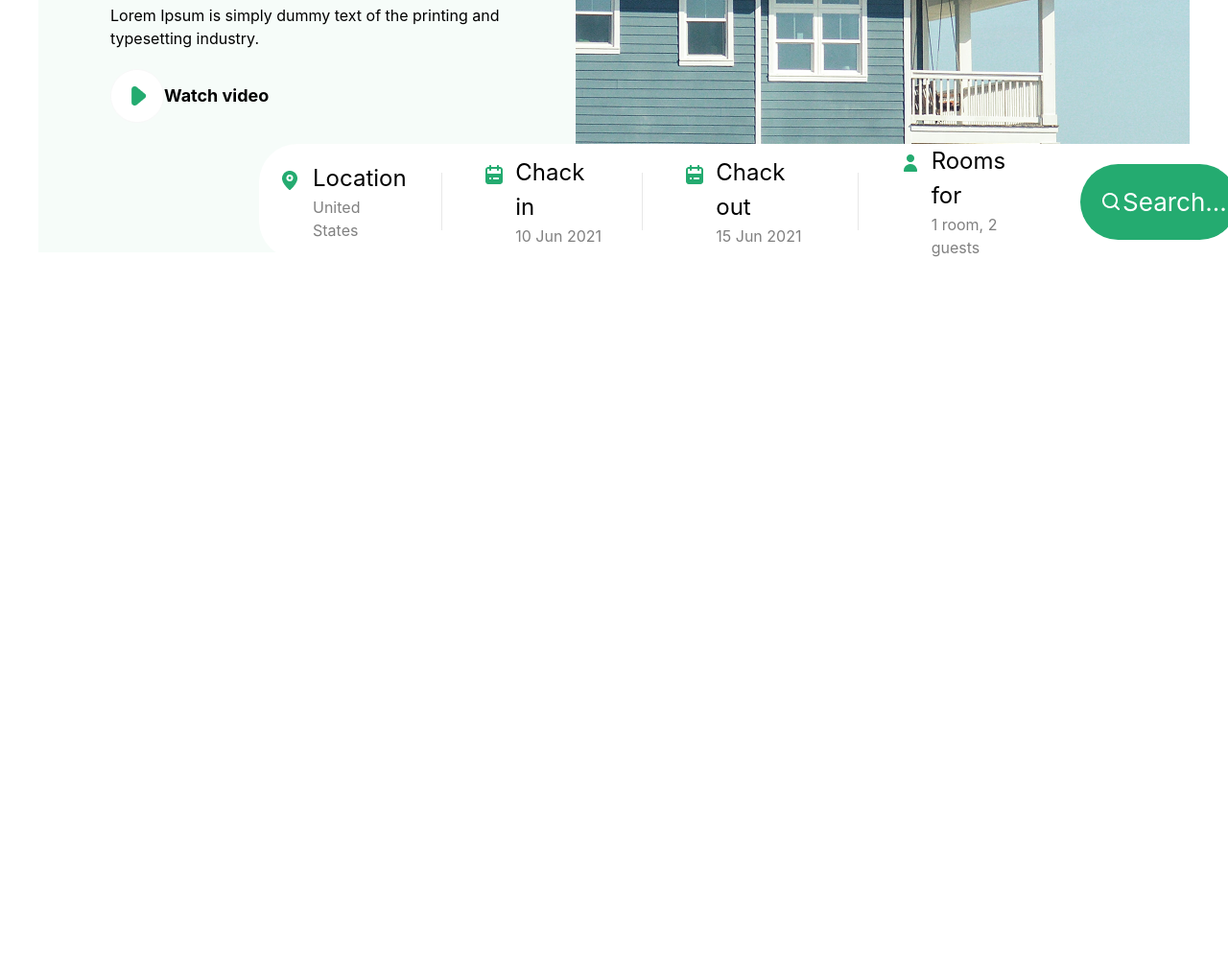
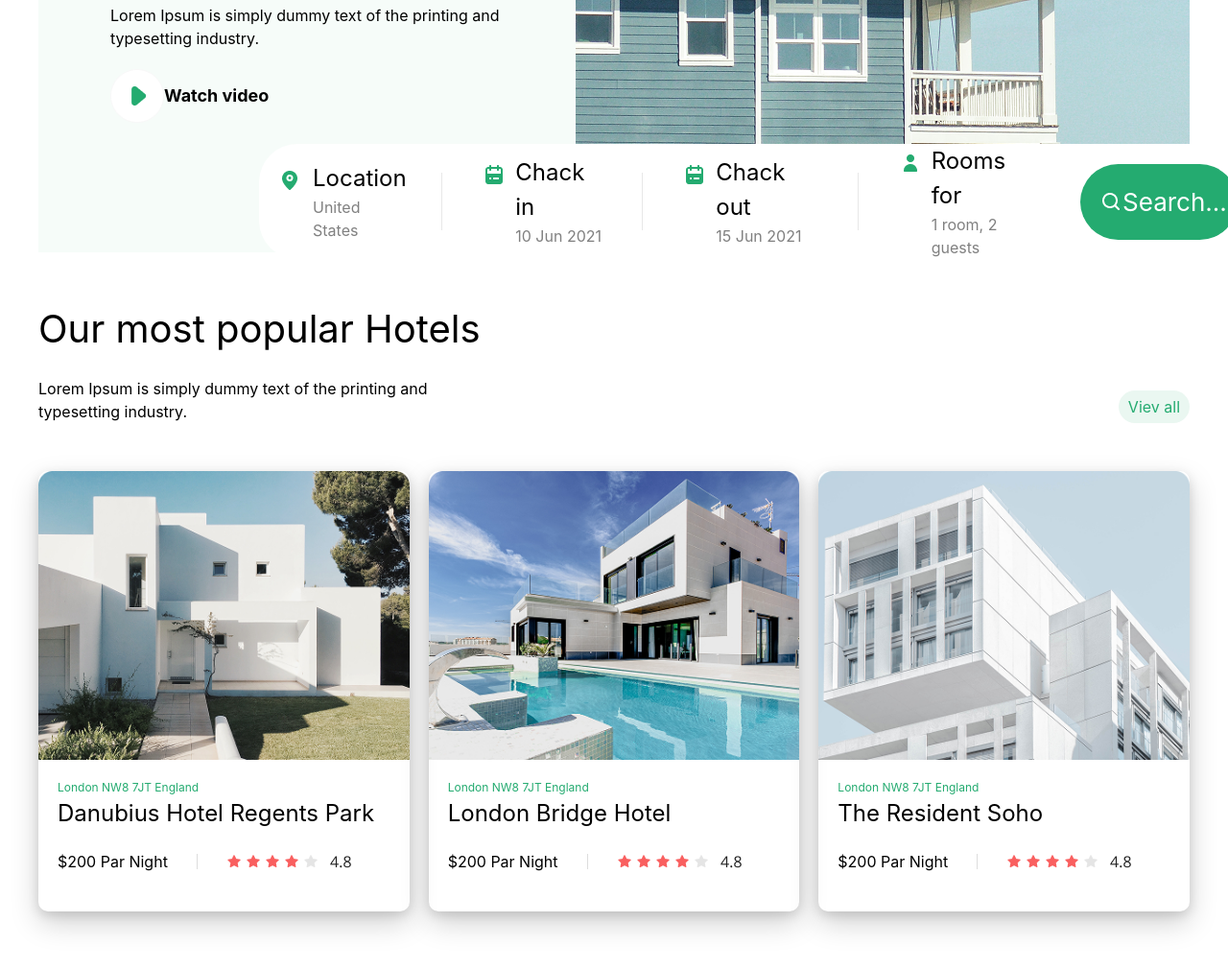
Before and after one commit to z1yodullo/A3, a website: page index.html in a window 1280 px wide. Shown: the part 500-1510 px from the top of the page at 96% size. Before the commit the page ends 800 px from the top, so only its background shows below. Drawn offline with nearby package versions, Linux system fonts and the light colour scheme; files that its build step writes are made by us from their sources.

Commit message:
add section 2 in page 1

```diff
--- a/index.html
+++ b/index.html
@@ -43,7 +43,9 @@
         </aside>
         <img src="image.png" alt="" />
       </div>
-      <div class="flex items-center justify-center gap-[42px] w-[1020px] m-auto rounded-[40px] absolute left-[270px] top-[650px] bg-white pl-[20px]">
+      <div
+        class="flex items-center justify-center gap-[42px] w-[1020px] m-auto rounded-[40px] absolute left-[270px] top-[650px] bg-white pl-[20px]"
+      >
         <div class="flex items-start gap-[12px]">
           <img src="pin 1.png" class="pt-[8px]" alt="" />
           <div>
@@ -75,9 +77,65 @@
             <p class="text-[gray]">1 room, 2 guests</p>
           </div>
         </div>
-        <button class="bg-[#24AB70] flex text-white text-[26px] items-center p-[20px] rounded-[40px]">
-            <img src="search-outline 1.png" alt=""> Search...
+        <button
+          class="bg-[#24AB70] flex text-white text-[26px] items-center p-[20px] rounded-[40px]"
+        >
+          <img src="search-outline 1.png" alt="" /> Search...
         </button>
+      </div>
+    </section>
+    <section class="max-w-[1200px] m-auto py-[50px]">
+      <div class="flex justify-between items-end">
+        <div class="flex flex-col gap-[20px]">
+          <p class="text-[40px]">Our most popular Hotels</p>
+          <p>
+            Lorem Ipsum is simply dummy text of the printing and <br />
+            typesetting industry.
+          </p>
+        </div>
+        <p
+          class="py-[5px] px-[10px] text-[#24AB70] bg-[#EAF7F1] rounded-[20px]"
+        >
+          Viev all
+        </p>
+      </div>
+      <div class="flex py-[50px] gap-[20px]">
+        <div class="w-[410px] shadow-[0_12px_30px_rgba(0,0,0,0.18),0_4px_12px_rgba(0,0,0,0.12)] rounded-[10px]">
+          <img src="im1.png" alt="" />
+          <div class="p-[20px]">
+            <p class="text-[12px] text-[#24AB70]">London NW8 7JT England</p>
+            <p class="text-[24px]">Danubius Hotel Regents Park</p>
+            <div class="flex items-center gap-[30px] py-[20px]">
+              <p>$200 Par Night</p>
+              <img src="Line 4.png" alt="" />
+              <img src="Group 10.png" alt="" />
+            </div>
+          </div>
+        </div>
+        <div class="w-[410px] shadow-[0_12px_30px_rgba(0,0,0,0.18),0_4px_12px_rgba(0,0,0,0.12)] rounded-[10px]">
+          <img src="image (1).png" alt="" />
+          <div class="p-[20px]">
+            <p class="text-[12px] text-[#24AB70]">London NW8 7JT England</p>
+            <p class="text-[24px]">London Bridge Hotel</p>
+            <div class="flex items-center gap-[30px]  py-[20px]">
+              <p>$200 Par Night</p>
+              <img src="Line 4.png" alt="" />
+              <img src="Group 10.png" alt="" />
+            </div>
+          </div>
+        </div>
+        <div class="w-[410px] shadow-[0_12px_30px_rgba(0,0,0,0.18),0_4px_12px_rgba(0,0,0,0.12)] rounded-[10px]">
+          <img src="image (2).png" alt="" />
+          <div class="p-[20px]">
+            <p class="text-[12px] text-[#24AB70]">London NW8 7JT England</p>
+            <p class="text-[24px]">The Resident Soho</p>
+            <div class="flex items-center gap-[30px] py-[20px]">
+              <p>$200 Par Night</p>
+              <img src="Line 4.png" alt="" />
+              <img src="Group 10.png" alt="" />
+            </div>
+          </div>
+        </div>
       </div>
     </section>
 
```
Also changed, not shown: Group 10.png (added), Line 4.png (added), im1.png (added), image (1).png (added), image (2).png (added).
